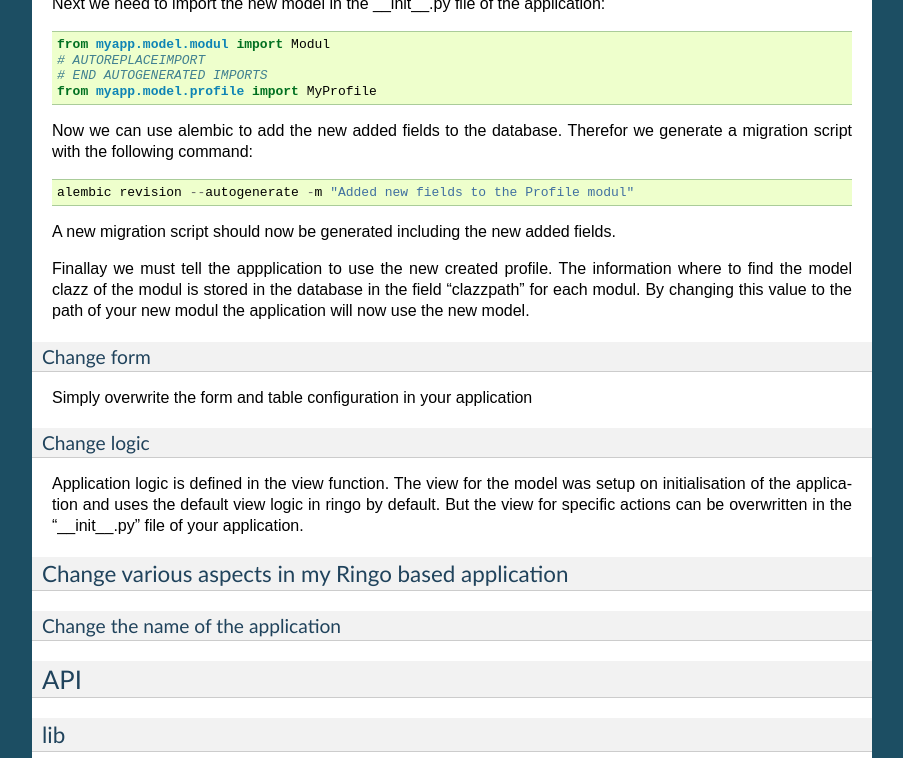
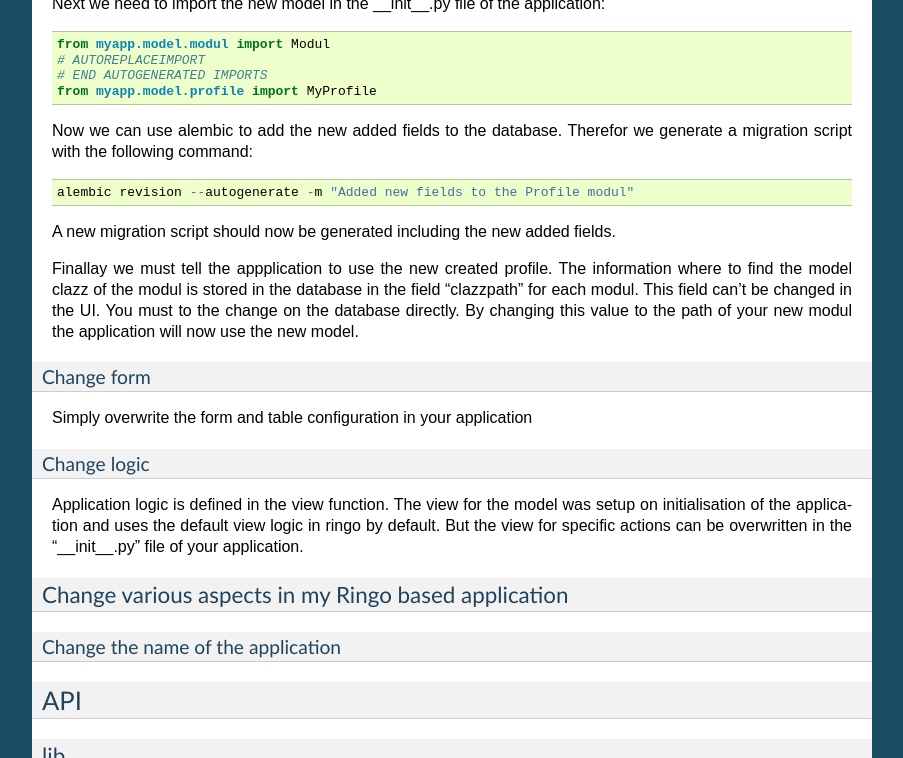
Before and after one commit to ringo-framework/ringo, a Sphinx documentation site: the page built from docs/source/xxx.rst, in a window 1280 px wide and 900 px high, scrolled down 13690 px, cut to the strip 0-758 px from the top of the window. Shown: the whole strip, without its empty margins (198-1101 px from the left). Built offline with Sphinx 7.4.7, drawn with Linux system fonts in a browser that asks for light colours; formulas are drawn with MathJax 3.

Commit message:
Added more documentation

```diff
--- a/docs/source/xxx.rst
+++ b/docs/source/xxx.rst
@@ -600,7 +600,8 @@ A new migration script should now be generated including the new added fields.
 
 Finallay we must tell the appplication to use the new created profile. The
 information where to find the model clazz of the modul is stored in the
-database in the field "clazzpath" for each modul. By changing this value to
+database in the field "clazzpath" for each modul. This field can't be changed
+in the UI. You must to the change on the database directly. By changing this value to
 the path of your new modul the application will now use the new model.
 
 Change form
```
